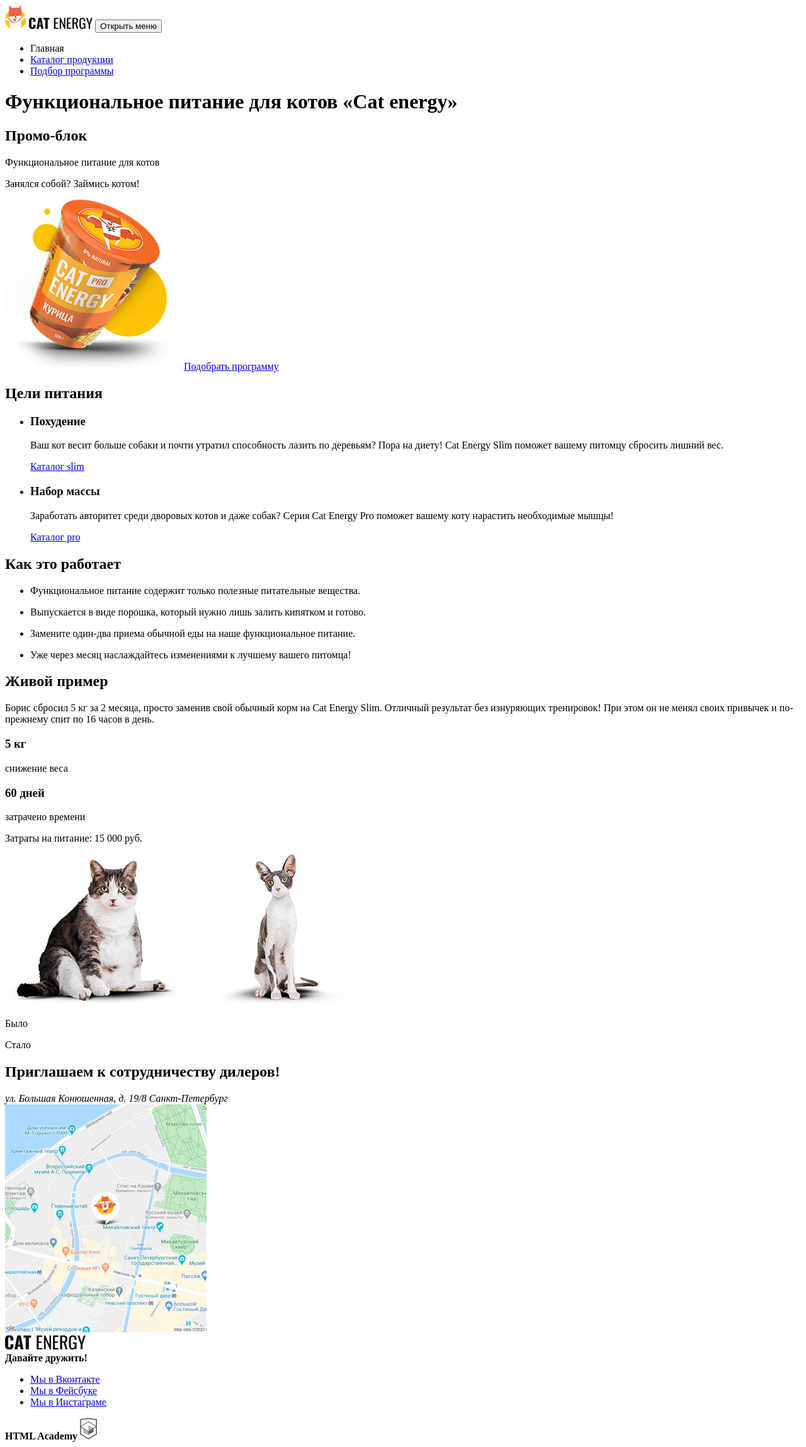
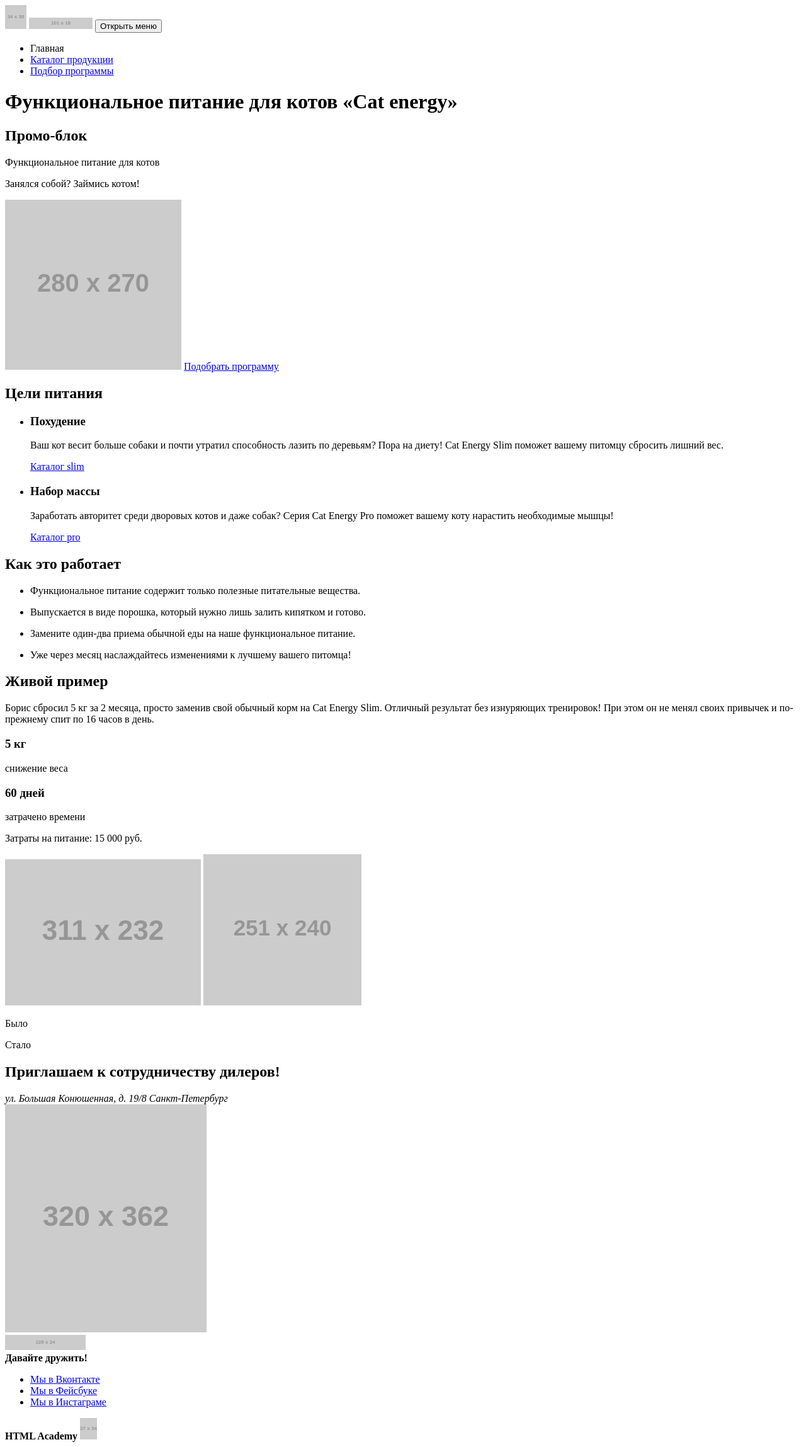
Before and after one commit to Katakun/53877-cat-energy-21, a website: page source/index.html in a window 1280 px wide. Shown: the whole page at 63% size. Drawn offline with Linux system fonts and the light colour scheme; placeholder pictures from the web are drawn by us.

Commit message:
удалил изображения

```diff
--- a/source/index.html
+++ b/source/index.html
@@ -7,10 +7,10 @@
 <body class="page__body">
 <header class="page-header">
   <a class="page-header__logo">
-    <img src="img/logo-mobile.svg" width="34" height="38" alt="Логотип «Cat Energy»">
+    <img src="https://via.placeholder.com/34x38" width="34" height="38" alt="Логотип «Cat Energy»">
   </a>
   <a class="page-header__logo-text">
-    <img src="img/logo-text.svg" width="101" height="18" alt="Cat Energy">
+    <img src="https://via.placeholder.com/101x18" width="101" height="18" alt="Cat Energy">
   </a>
   <button class="page-header__menu-toggle" type="button">
     <span class="visually-hidden">Открыть меню</span>
@@ -44,7 +44,7 @@
       <h2 class="visually-hidden">Промо-блок</h2>
       <p class="promo__title">Функциональное питание для котов</p>
       <p class="promo__slogan">Занялся собой? Займись котом!</p>
-      <img src="img/index-can-mobile.png" alt="Стаканчик с едой для кошек">
+      <img src="https://via.placeholder.com/280x270" width="280" height="270" alt="Стаканчик с едой для кошек">
       <a class="promo__button button" href="#">Подобрать программу</a>
     </div>
   </section>
@@ -103,9 +103,9 @@
         </div>
       </div>
       <p class="example__subtitle">Затраты на питание: 15 000 руб.</p>
-      <img class="example__photo example__photo--visible" src="img/before-mobile.png" width="311" height="232"
+      <img class="example__photo example__photo--visible" src="https://via.placeholder.com/311x232" width="311" height="232"
            alt="Полный кот">
-      <img class="example__photo" src="img/after-mobile.png" width="251" height="240" alt="Худой кот">
+      <img class="example__photo" src="https://via.placeholder.com/251x240" width="251" height="240" alt="Худой кот">
       <div class="example__toggle">
         <p class="example__toggle-label">Было</p>
         <div class="example__toggle-range"></div>
@@ -120,7 +120,7 @@
         <address class="address__street">ул. Большая Конюшенная, д. 19/8 Санкт-Петербург</address>
       </div>
       <div class="map">
-        <img class="map__image " src="img/location.png" width="320" height="362"
+        <img class="map__image" src="https://via.placeholder.com/320x362" width="320" height="362"
              alt="ул. Большая Конюшенная, д. 19/8 Санкт-Петербург">
       </div>
     </div>
@@ -129,7 +129,7 @@
 <footer class="page-footer">
   <div class="page-footer__wrapper">
     <div class="page-footer__logo">
-      <img src="img/logo-text.svg" width="128" height="24" alt="Логотип «Cat Energy»">
+      <img src="https://via.placeholder.com/128x24" width="128" height="24" alt="Логотип «Cat Energy»">
     </div>
     <div class="page-footer__social social">
       <b class="social__title">Давайте дружить!</b>
@@ -150,7 +150,7 @@
       <b class="copyright__text">HTML Academy</b>
       <a class="copyright__link" href="https://htmlacademy.ru/intensive/adaptive">
         <!--        TODO кавычки елочки в альт -->
-        <img class="copyright__logo" src="img/logo_html.svg" width="27" height="34" alt="Логотип HTML Academy">
+        <img class="copyright__logo" src="https://via.placeholder.com/27x34" width="27" height="34" alt="Логотип HTML Academy">
       </a>
     </div>
   </div>
```
Also changed, not shown: source/form.html (added, +10 -0 lines), source/img/after-mobile.png (deleted), source/img/before-mobile.png (deleted), source/img/htmlacademy.svg (deleted), source/img/index-can-mobile.png (deleted), source/img/location.png (deleted), source/img/logo-mobile.svg (deleted), source/img/logo-text.svg (deleted), source/img/logo_html.svg (deleted).
